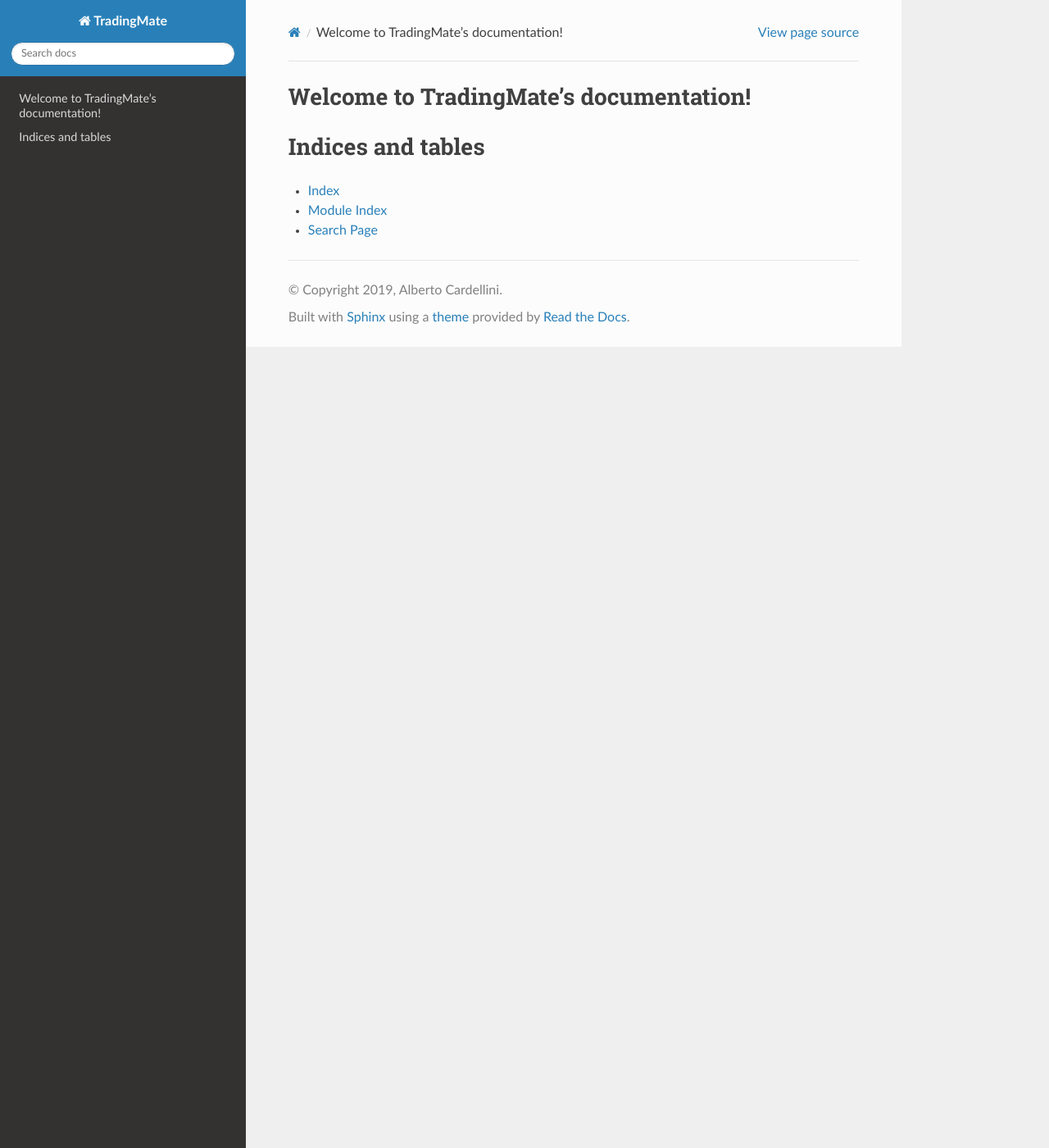
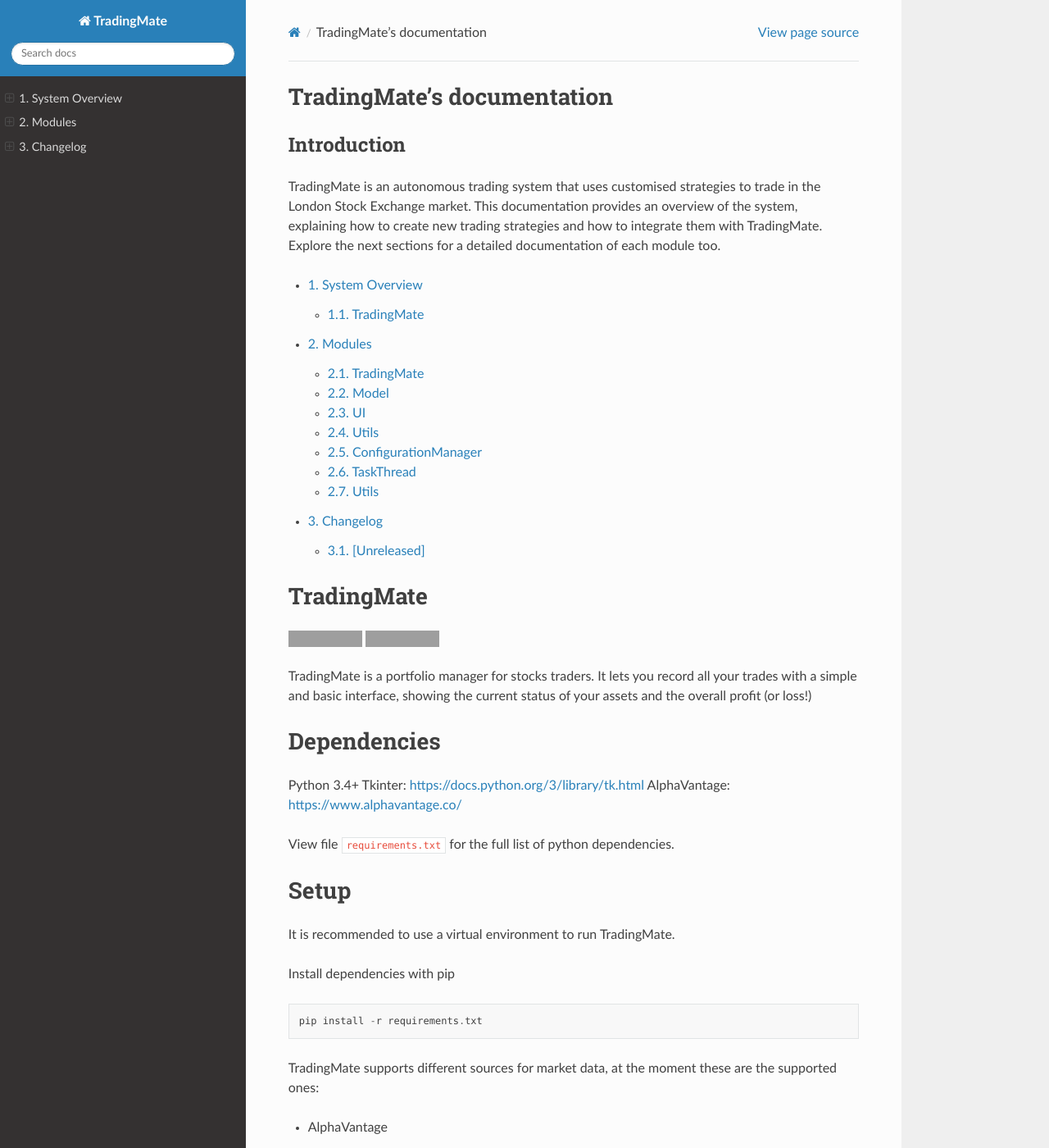
Before and after one commit to ilcardella/TradingMate, a Sphinx documentation site: the page built from docs/index.rst, in a window 1280 px wide and 1400 px high. Shown: the whole window at 82% size. Built offline with Sphinx 7.4.7 and the Read the Docs theme 2.0.0, drawn with Linux system fonts in a browser that asks for light colours; some of the changed text lies outside the part shown; grey boxes are pictures that could not be loaded.

Commit message:
Added documentation

```diff
--- a/README.md
+++ b/README.md
@@ -1,5 +1,5 @@
 # TradingMate
-[![Build Status](https://travis-ci.com/ilcardella/TradingMate.svg?branch=master)](https://travis-ci.com/ilcardella/TradingMate)
+[![Build Status](https://travis-ci.com/ilcardella/TradingMate.svg?branch=master)](https://travis-ci.com/ilcardella/TradingMate) [![Documentation Status](https://readthedocs.org/projects/tradingmate/badge/?version=latest)](https://tradingmate.readthedocs.io/en/latest/?badge=latest)
 
 TradingMate is a portfolio manager for stocks traders. It lets you record all
 your trades with a simple and basic interface, showing the current status of
--- a/docs/index.rst
+++ b/docs/index.rst
@@ -1,20 +1,21 @@
-.. TradingMate documentation master file, created by
-   sphinx-quickstart on Sat Jan 26 18:08:05 2019.
-   You can adapt this file completely to your liking, but it should at least
-   contain the root `toctree` directive.
+TradingMate's documentation
+===========================
 
-Welcome to TradingMate's documentation!
-=======================================
+Introduction
+^^^^^^^^^^^^
+
+TradingMate is an autonomous trading system that uses customised strategies to
+trade in the London Stock Exchange market.
+This documentation provides an overview of the system, explaining how to create
+new trading strategies and how to integrate them with TradingMate.
+Explore the next sections for a detailed documentation of each module too.
 
 .. toctree::
    :maxdepth: 2
-   :caption: Contents:
+   :numbered:
 
+   source/system.rst
+   source/modules.rst
+   source/changelog.rst
 
-
-Indices and tables
-==================
-
-* :ref:`genindex`
-* :ref:`modindex`
-* :ref:`search`
+.. mdinclude:: ../README.md
--- /dev/null
+++ b/docs/source/changelog.rst
@@ -0,0 +1 @@
+.. mdinclude:: ../../CHANGELOG.md
--- /dev/null
+++ b/docs/source/modules.rst
@@ -0,0 +1,129 @@
+Modules
+=======
+
+Each section of this document provides the source code documentation of each
+component of TradingMate.
+
+
+TradingMate
+^^^^^^^^^^^
+
+.. automodule:: TradingMate
+
+.. autoclass:: TradingMate
+    :members:
+
+Model
+^^^^^
+
+The ``Model`` module contains the business logic and the data management of
+TradingMate.
+
+Model
+"""""
+
+.. automodule:: Model.Model
+
+.. autoclass:: Model
+    :members:
+
+Holding
+"""""""
+
+.. automodule:: Model.Holding
+
+.. autoclass:: Holding
+    :members:
+
+Portfolio
+"""""""""
+
+.. automodule:: Model.Portfolio
+
+.. autoclass:: Portfolio
+    :members:
+
+UI
+^^^
+
+The ``UI`` module contains the components that compose the User Interface
+of TradingMate.
+
+View
+""""
+
+.. automodule:: UI.View
+
+.. autoclass:: View
+    :members:
+
+ShareTradingFrame
+"""""""""""""""""
+
+.. automodule:: UI.ShareTradingFrame
+
+.. autoclass:: ShareTradingFrame
+    :members:
+
+AddTradeDialogWindow
+""""""""""""""""""""
+
+.. automodule:: UI.AddTradeDialogWindow
+
+.. autoclass:: AddTradeDialogWindow
+    :members:
+
+WarningWindow
+"""""""""""""
+
+.. automodule:: UI.WarningWindow
+
+.. autoclass:: WarningWindow
+    :members:
+
+Widgets
+"""""""
+
+.. automodule:: UI.Widgets
+
+.. autoclass:: DatePicker
+    :members:
+
+Utils
+^^^^^
+
+The ``Utils`` module contains all the utlity components.
+
+
+ConfigurationManager
+^^^^^^^^^^^^^^^^^^^^
+
+.. automodule:: Utils.ConfigurationManager
+
+.. autoclass:: ConfigurationManager
+    :members:
+
+TaskThread
+^^^^^^^^^^
+
+.. automodule:: Utils.TaskThread
+
+.. autoclass:: TaskThread
+    :members:
+
+Utils
+^^^^^
+
+.. automodule:: Utils.Utils
+
+.. autoclass:: Callbacks
+    :members:
+
+.. autoclass:: Actions
+    :members:
+
+.. autoclass:: Messages
+    :members:
+
+.. autoclass:: Markets
+    :members:
--- /dev/null
+++ b/docs/source/system.rst
@@ -0,0 +1,16 @@
+System Overview
+===============
+
+TradingMate is a portfolio manager with the goal to help traders to record
+their trades and deals in the stock market providing useful statistics and
+metrics to help backtest and review trade performance.
+It offers a simple user interface that provide information about the current
+asset value, the overall profit/loss indicator and the trade history.
+
+TradingMate
+"""""""""""
+
+TradingMate is the main entiy used to initialised all the
+components. It is the link between the user interface and the data.
+
+TODO
```
Also changed, not shown: 2 other files.
